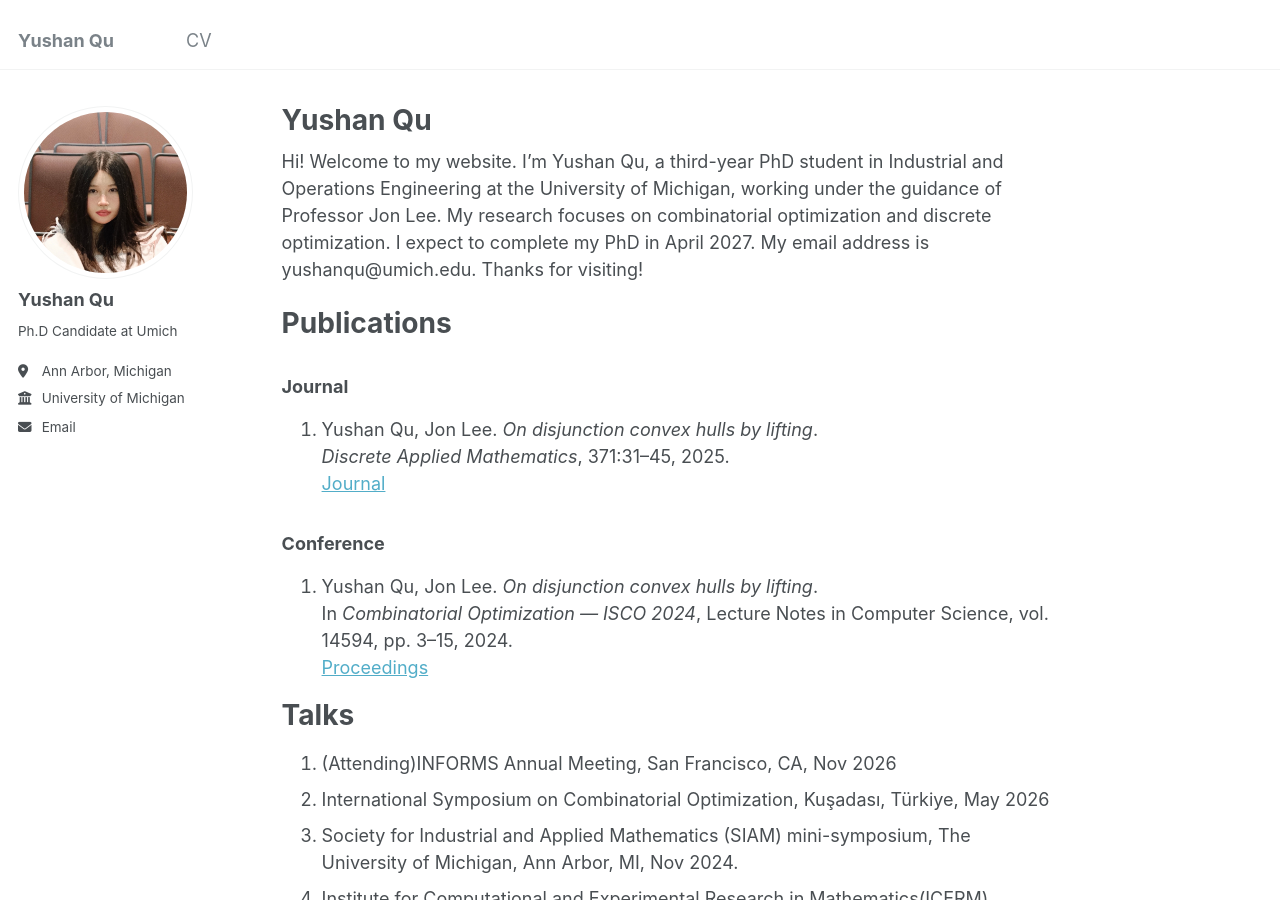
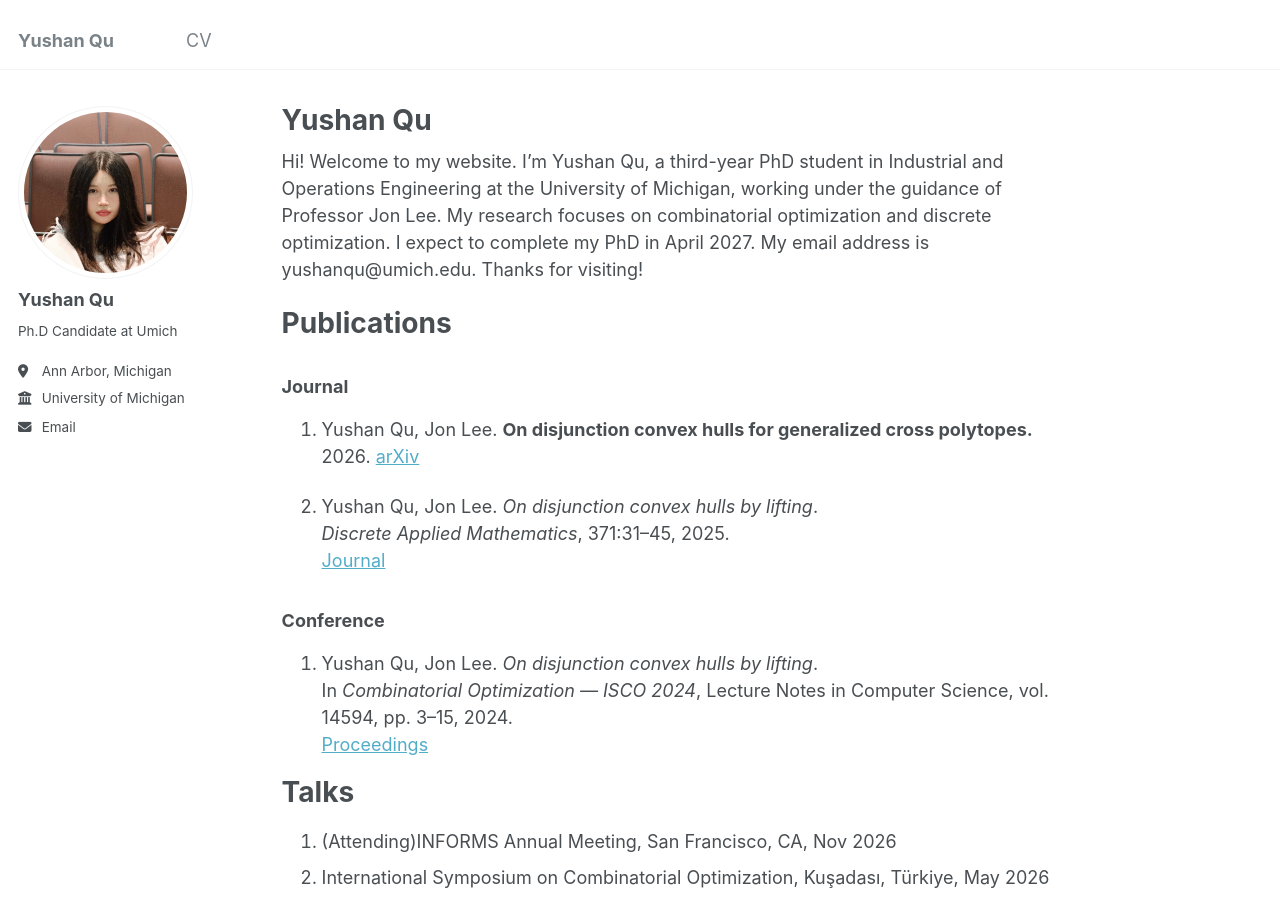
Before and after one commit to yushanqu/yushanqu.github.io, a Jekyll site: the page built from _pages/about.md, in a window 1280 px wide and 900 px high. Built offline with Jekyll 4.4.1, drawn with Linux system fonts in a browser that asks for light colours.

Commit message:
Update about.md

```diff
--- a/_pages/about.md
+++ b/_pages/about.md
@@ -13,6 +13,11 @@ Publications
 ======
 
 ### Journal
+
+1. Yushan Qu, Jon Lee.
+   **On disjunction convex hulls for generalized cross polytopes.**
+   2026.
+   [arXiv](https://arxiv.org/abs/2607.03460)
 
 1. Yushan Qu, Jon Lee.
    *On disjunction convex hulls by lifting*.
```
